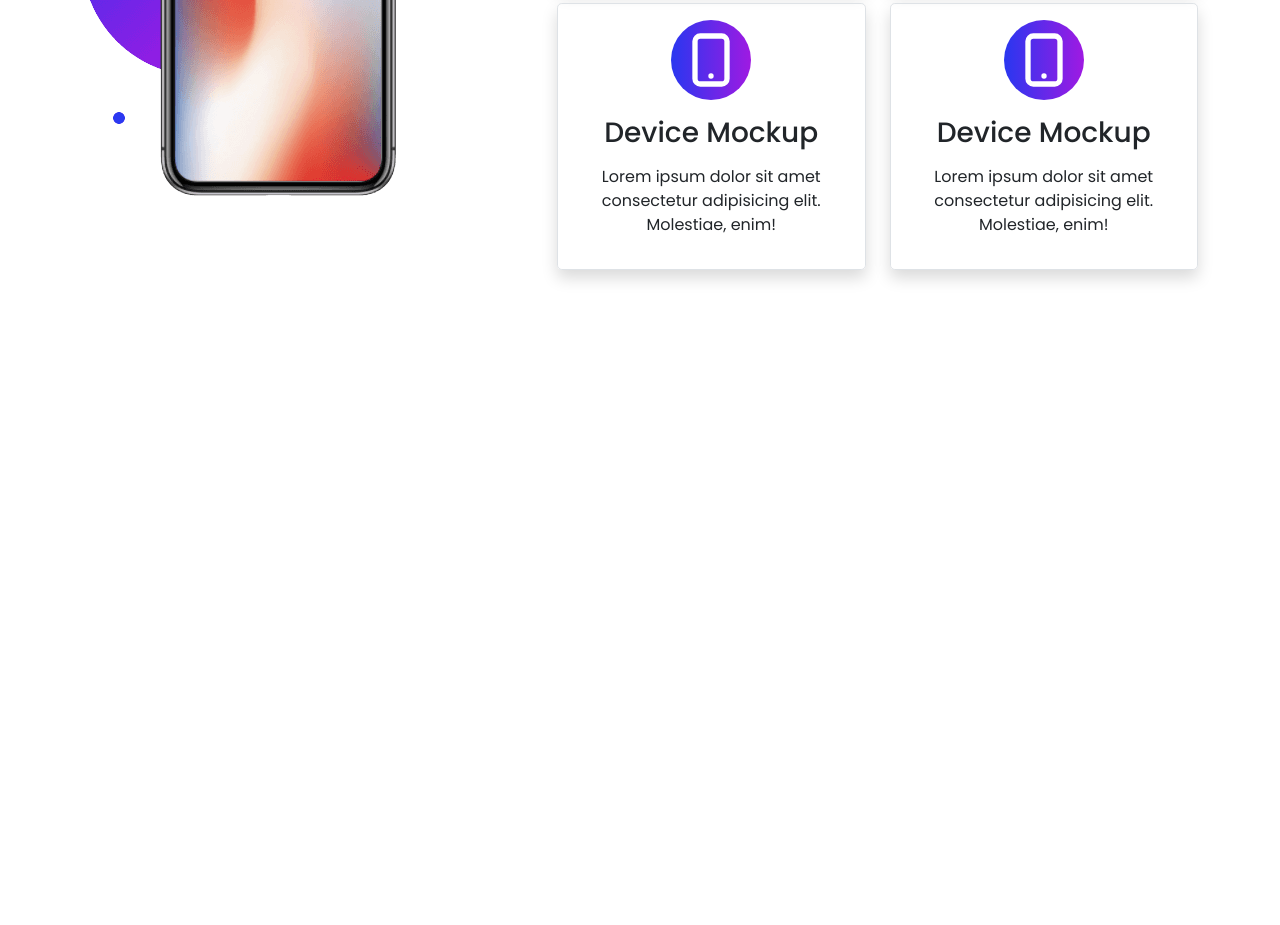
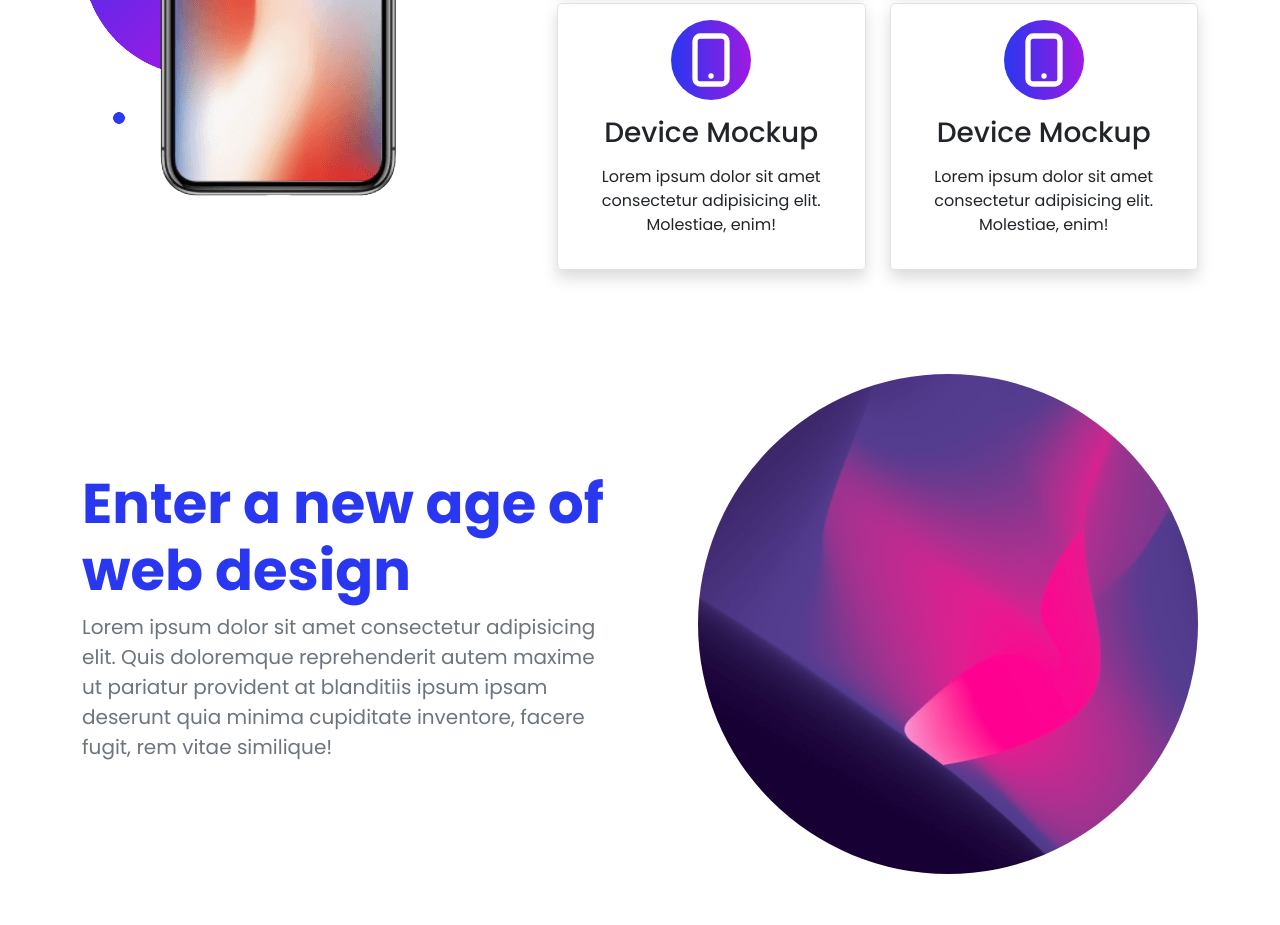
Before and after one commit to SaraAzmin/app-promotion-bootstrap, a plain HTML site: page index.html in a window 1280 px wide. Shown: the part 1511-2436 px from the top of the page. Before the commit the page ends 1837 px from the top, so only its background shows below. Drawn offline with Linux system fonts and the light colour scheme.

Commit message:
web design part added

```diff
--- a/css/style.css
+++ b/css/style.css
@@ -17,3 +17,7 @@ background-image: linear-gradient(90deg, #2937f0, #9f1ae2 );
     height: 80px;
     width: 100%;
 }
+
+.new-design{
+    /* height: 100vh; */
+}
--- a/index.html
+++ b/index.html
@@ -157,6 +157,30 @@
         </section>
         <!-- feature part end -->
 
+        <!-- web design section start -->
+        <section class="new-design my-5">
+            <div class="container">
+                <div class="row">
+                    <div class="col-md-6">
+                        <div class="pe-3 d-flex flex-column justify-content-center h-100">
+                            <h1 class="text-blue display-4 fw-bold">Enter a new age of web design</h1>
+                            <p class="fs-5 text-muted">Lorem ipsum dolor sit amet consectetur adipisicing elit. Quis
+                                doloremque
+                                reprehenderit autem
+                                maxime ut pariatur provident at blanditiis ipsum ipsam deserunt quia minima cupiditate
+                                inventore, facere fugit, rem vitae similique!</p>
+                        </div>
+                    </div>
+                    <div class="col-md-6">
+                        <div class="py-5 float-end">
+                            <img class="rounded-circle" src="img/web-design.png" alt="">
+                        </div>
+                    </div>
+                </div>
+            </div>
+        </section>
+        <!-- web design section end  -->
+
 
 
 
```
